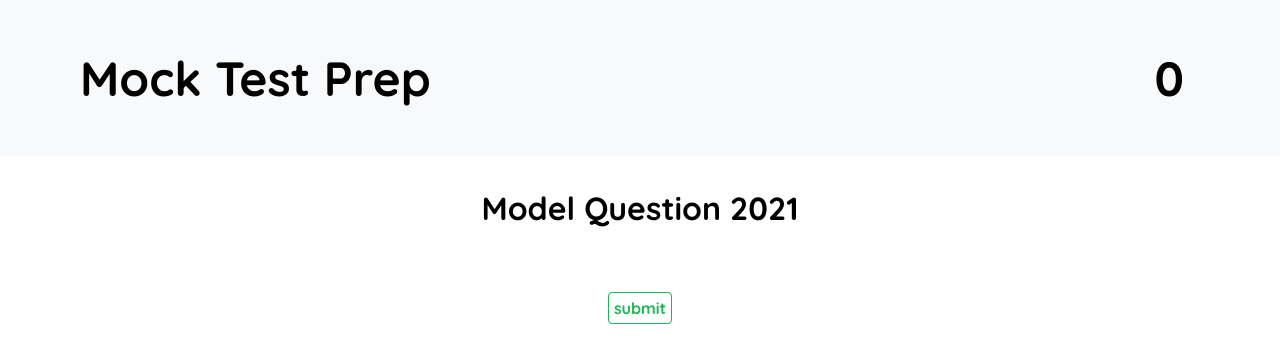
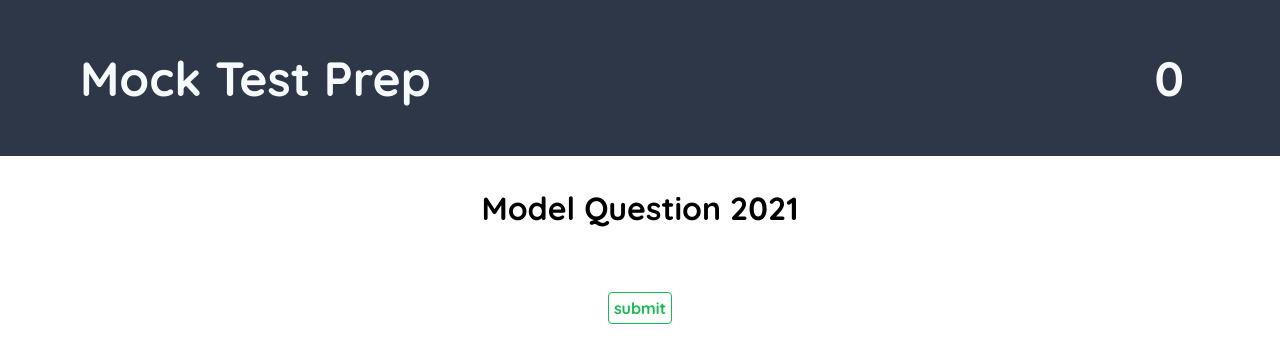
Before and after one commit to babeen/Mock-test-mcq-app, a Django app: page /home/ in a window 1280 px wide. Shown: the top 363 px of the page. Run offline with Django 4.2, Linux system fonts and the light colour scheme; data that the repository does not hold is empty.

Commit message:
header color changed

```diff
--- a/mocks/static/css/styles.css
+++ b/mocks/static/css/styles.css
@@ -10,9 +10,10 @@ header {
     display: flex;
     justify-content: space-between;
     align-items: center;
-    background-color: #F8F9FA;
+    background-color: #2D3748;
     padding: 2rem 5rem;
     font-size: 3rem;
+    color: #F7FAFC;
 }
 
 
```
